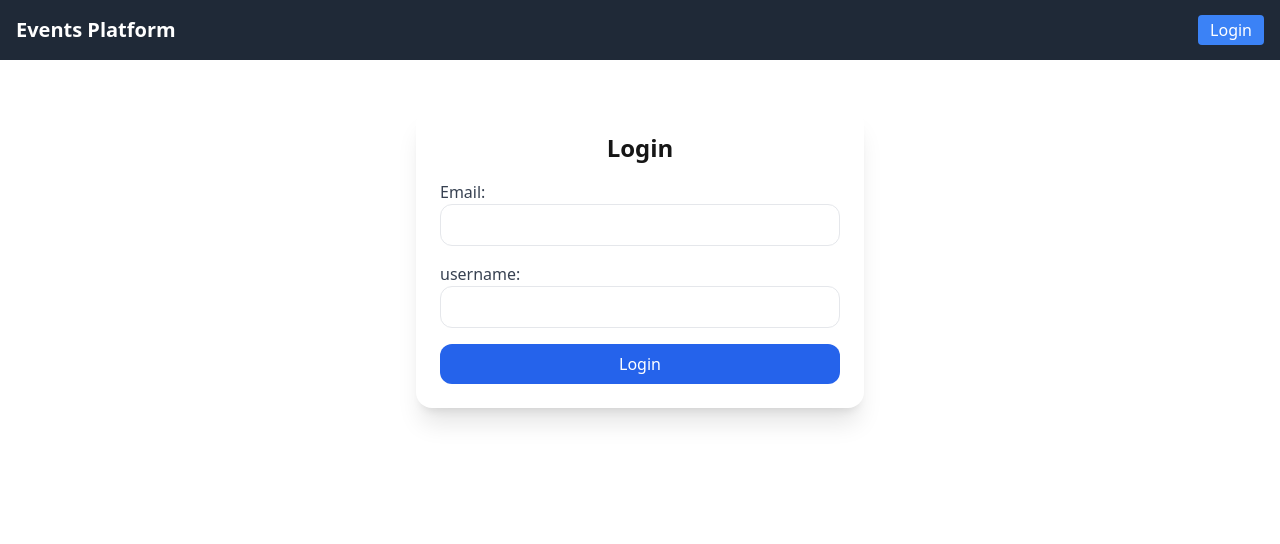
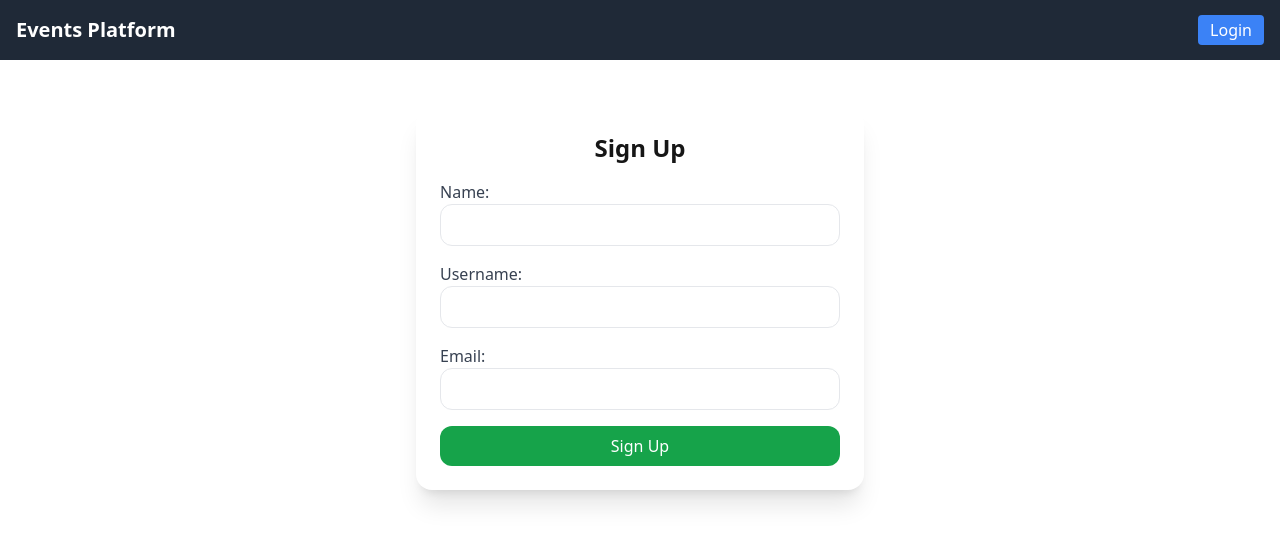
Before and after one commit to AbdurahmanMohamud/Events-Platform, a React (Vite) app in the folder frontend/: page /signup in a window 1280 px wide. Before the commit this address led to /login. Shown: the top 544 px of the page. Built offline with nearby package versions, Linux system fonts and the light colour scheme.

Commit message:
working on signup page

```diff
--- a/frontend/src/App.jsx
+++ b/frontend/src/App.jsx
@@ -4,14 +4,26 @@ import {
   Route,
   Navigate,
 } from "react-router-dom";
-import { useState } from "react";
+import { useEffect, useState } from "react";
 import HomePage from "./pages/HomePage";
 import EventDetails from "./pages/EventDetails";
-import LoginPage from "./pages/loginPage";
+import LoginPage from "./pages/loginPage"
+import SignupPage from "./pages/signupPage";;
 import NavBar from "./components/Navbar";
 
 export default function App() {
-  const [user, setUser] = useState(null);
+  const [user, setUser] = useState(() => {
+    const storedUser = localStorage.getItem("user");
+    return storedUser ? JSON.parse(storedUser) : null;
+  });
+
+  useEffect(() => {
+    if (user) {
+      localStorage.setItem("user", JSON.stringify(user));
+    } else {
+      localStorage.removeItem("user");
+    }
+  }, [user]);
 
   return (
     <div>
@@ -32,6 +44,7 @@ export default function App() {
           }
         />
         <Route path="/login" element={<LoginPage setUser={setUser} />} />
+        <Route path="/signup" element={<SignupPage setUser={setUser} />} />
         <Route path="*" element={<Navigate to="/" replace />} />
       </Routes>
     </div>
--- a/frontend/src/pages/EventDetails.jsx
+++ b/frontend/src/pages/EventDetails.jsx
@@ -22,7 +22,7 @@ export default function EventDetails({ user }) {
       })
       .catch((err) => {
         if (err.response?.status === 400) {
-          setError("You are already signed up for this event.");
+          setMessage("You are already signed up for this event.");
         } else {
           setMessage("Something went wrong, please try again.");
         }
--- /dev/null
+++ b/frontend/src/pages/signupPage.jsx
@@ -0,0 +1,75 @@
+import { useState } from "react";
+import axios from "axios";
+import { useNavigate } from "react-router-dom";
+
+export default function SignupPage({ setUser }) {
+  const [email, setEmail] = useState("");
+  const [username, setUsername] = useState("");
+  const [name, setName] = useState("");
+  const [error, setError] = useState("");
+  const navigate = useNavigate();
+
+  const newUser = {
+    username: username,
+    name: name,
+    email: email,
+  };
+console.log(newUser)
+  const handleSubmit = (e) => {
+    e.preventDefault();
+    axios
+      .post("/api/users",newUser)
+      .then((res) => {
+        setUser(res.data.user);
+        navigate("/");
+      })
+      .catch(() => {
+        setError("Signup failed!");
+      });
+  };
+
+  return (
+    <div className="max-w-md mx-auto mt-12 bg-white p-6 rounded-2xl shadow-xl">
+      <h1 className="text-2xl font-bold mb-4 text-center">Sign Up</h1>
+      <form onSubmit={handleSubmit} className="space-y-4">
+        <div>
+          <label className="block text-gray-700">Name:</label>
+          <input
+            type="text"
+            className="w-full p-2 border rounded-xl"
+            value={name}
+            onChange={(e) => setName(e.target.value)}
+            required
+          />
+        </div>
+        <div>
+          <label className="block text-gray-700">Username:</label>
+          <input
+            type="text"
+            className="w-full p-2 border rounded-xl"
+            value={username}
+            onChange={(e) => setUsername(e.target.value)}
+            required
+          />
+        </div>
+        <div>
+          <label className="block text-gray-700">Email:</label>
+          <input
+            type="email"
+            className="w-full p-2 border rounded-xl"
+            value={email}
+            onChange={(e) => setEmail(e.target.value)}
+            required
+          />
+        </div>
+        {error && <p className="text-red-500">{error}</p>}
+        <button
+          type="submit"
+          className="w-full bg-green-600 text-white py-2 rounded-xl hover:bg-green-700"
+        >
+          Sign Up
+        </button>
+      </form>
+    </div>
+  );
+}
```
